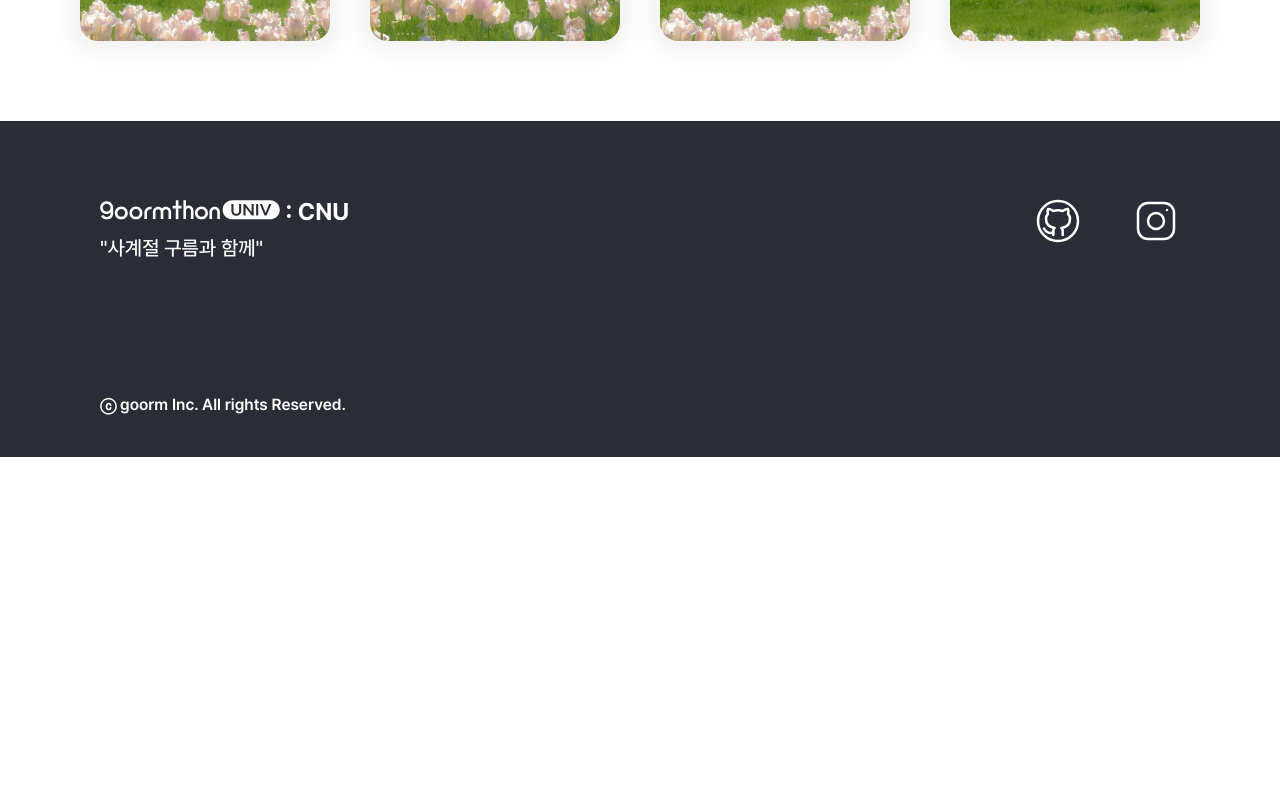
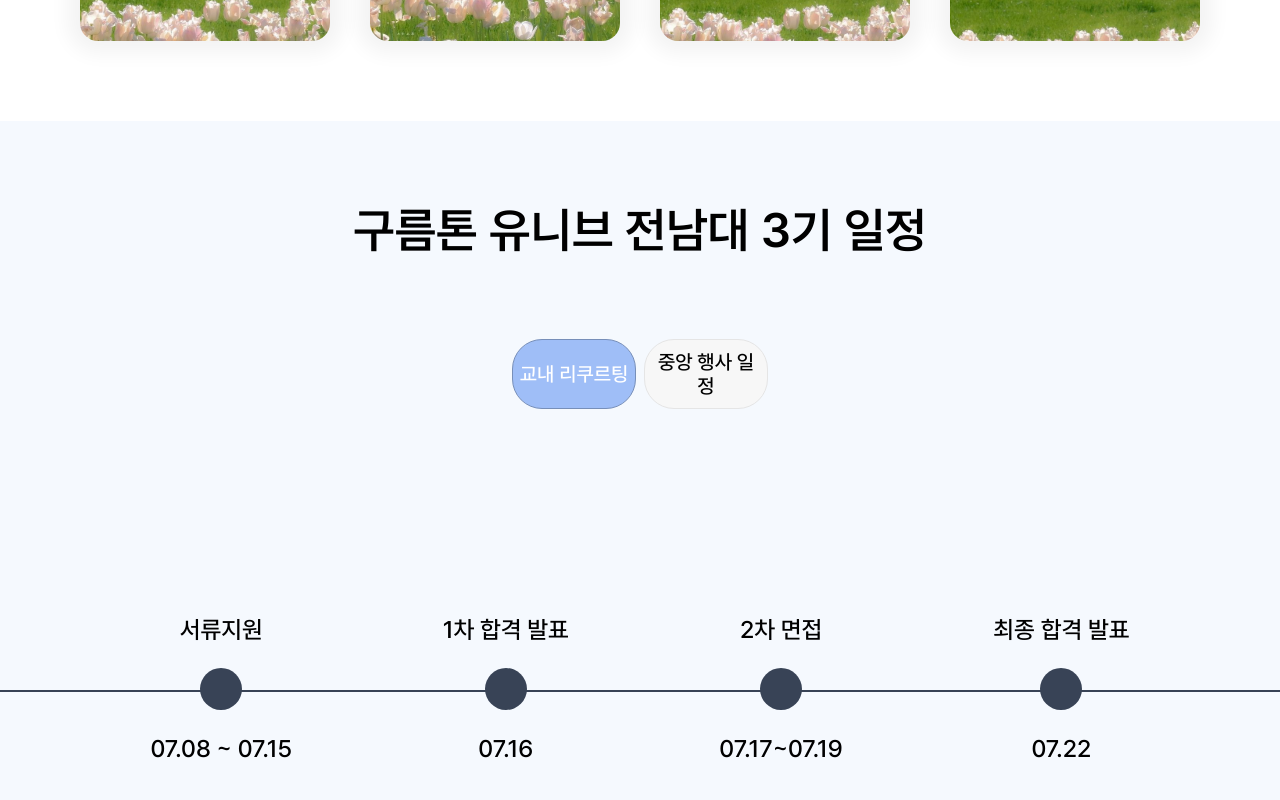
Before and after one commit to 9oormthonUNIV-JNU/B_FE, a React (Vite) app in the folder 9oormthonUNIV_JNU/: page / in a window 1280 px wide. Shown: the part 2560-3360 px from the top of the page. Before the commit the page ends 3017 px from the top, so only its background shows below. Built offline with nearby package versions, Linux system fonts and the light colour scheme; the HTML template or start-up script is replaced by a standard one.

Commit message:
schedule

```diff
--- a/9oormthonUNIV_JNU/src/components/common/atoms/CustomButton.tsx
+++ b/9oormthonUNIV_JNU/src/components/common/atoms/CustomButton.tsx
@@ -1,19 +1,24 @@
-// CustomButton.tsx
 import styled from "styled-components";
 import CustomText from "./CustomText";
 
 type ButtonProps = {
+  borderColor?: string;
+  borderWidth?: string;
   bgColor?: string;
+  radius?: string;
   textColor?: string;
   hoverColor?: string;
   textStyle?: "h1" | "h2" | "h3" | "b1" | "b2" | "b3" | "nav";
   line?: number;
+  onClick?: () => void;
 };
 
 const StyledButton = styled.button<ButtonProps>`
-  border: none;
+ border-style: solid;
+  border-color: ${(props) => props.borderColor || "#FFF"};
+  border-width: ${(props) => (props.borderWidth ? `${props.borderWidth}px` : `0px`)};
   background-color: ${(props) => props.bgColor || "#9fbef7"};
-  border-radius: 20px;
+  border-radius: ${(props) => (props.radius ? `${props.radius}px` : `20px`)};
   color: ${(props) => props.textColor || "#5e5e5e"};
   height: 70px;
   width: 100%;
@@ -26,17 +31,25 @@ const StyledButton = styled.button<ButtonProps>`
 
 const CustomButton: React.FC<ButtonProps & { children: React.ReactNode }> = ({
   children,
+  borderColor,
+  borderWidth,
   bgColor,
+  radius,
   textColor,
   hoverColor,
   textStyle,
   line,
+  onClick,
 }) => {
   return (
     <StyledButton
+    borderColor={borderColor}
+    borderWidth={borderWidth}
       bgColor={bgColor}
+      radius={radius}
       textColor={textColor}
       hoverColor={hoverColor}
+      onClick={onClick}
     >
       <CustomText textStyle={textStyle} color={textColor} line={line}>
         {children}
--- /dev/null
+++ b/9oormthonUNIV_JNU/src/components/common/molecules/ScheduleBox.tsx
@@ -0,0 +1,28 @@
+import schedule_icon from "../../../assets/images/schedule_icon.svg"
+import styled from "styled-components"
+import CustomText from "../atoms/CustomText";
+
+const ScheduleBoxContainer = styled.div`
+display: inline-flex;
+flex-direction: column;
+justify-content: center;
+align-items: center;
+gap: 24px;
+
+`
+type ScheduleBoxProps = {
+    task: string;
+    date: string;
+  };
+
+const ScheduleBox: React.FC<ScheduleBoxProps>= ({task, date}) => {
+    return(
+        <ScheduleBoxContainer>
+        <CustomText textStyle="b2">{task}</CustomText>
+        <img src={schedule_icon}/>
+        <CustomText textStyle="b2">{date}</CustomText>
+        </ScheduleBoxContainer>
+    );
+ };
+
+ export default ScheduleBox;
--- /dev/null
+++ b/9oormthonUNIV_JNU/src/components/common/organisms/ScheduleBoxes.tsx
@@ -0,0 +1,46 @@
+import ScheduleBox from "../molecules/ScheduleBox";
+import styled from "styled-components";
+
+const ScheduleBoxesContainer = styled.div`
+ position: relative;
+  display: flex;
+  width: 100%;
+  justify-content: space-evenly;
+  align-items: center;
+   margin-bottom:286px;
+  `;
+
+const ScheduleLineContainer = styled.div`
+  position: absolute;
+  top: 75px;
+  width:100%;
+ height: 2px;
+ background-color: #384356;
+`
+
+const ScheduleBoxes: React.FC<{
+    ScheduleData?: Array<{
+    task: string;
+    date: string;
+  }>;
+}> = ({ ScheduleData }) => {
+  if (!ScheduleData || ScheduleData.length === 0) {
+    return null;
+  }
+
+  return (
+    <ScheduleBoxesContainer>
+        <ScheduleLineContainer/>
+
+      {ScheduleData.map((data, index) => (
+        <ScheduleBox
+          key={index}
+          task={data.task}
+          date={data.date}
+        />
+      ))}
+    </ScheduleBoxesContainer>
+  );
+};
+
+export default ScheduleBoxes;
--- /dev/null
+++ b/9oormthonUNIV_JNU/src/components/common/templates/Schedule.tsx
@@ -0,0 +1,76 @@
+import { useState } from "react";
+import styled from "styled-components";
+import ScheduleBoxes from "../organisms/ScheduleBoxes";
+import CustomText from "../atoms/CustomText";
+import { RecruitData, EventData } from "../../../constants/ScheduleList";
+import CustomButton from "../atoms/CustomButton";
+
+const ScheduleContainer = styled.div`
+ background-color: #F5F9FE;
+  display: flex;
+  flex-direction: column;
+  justify-content: center;
+  align-items: center;
+  width: 100%;
+  box-sizing: border-box;
+
+
+  .schedule_content {
+    padding: 80px;
+    marginbotton:69px;
+  }
+
+  .button_container {
+      display: flex;
+     justify-content: center;
+      width: 20%;
+      gap: 8px;
+      margin-bottom: 206px;
+
+  }
+`;
+
+const Schedule = () => {
+  const [selectedTab, setSelectedTab] = useState<number>(1);
+
+  const ScheduleData = selectedTab === 1 ? RecruitData : EventData;
+
+  return (
+    <ScheduleContainer>
+      <div className="schedule_content">
+        <CustomText textStyle="h1">구름톤 유니브 전남대 3기 일정</CustomText>
+      </div>
+
+      <div className="button_container">
+        <CustomButton
+          borderColor= {selectedTab === 1 ? "#778FB9" : "#E5E5E5"}
+          borderWidth="1"
+          bgColor={selectedTab === 1 ? "#9FBEF7" : "#F7F7F7"}
+          textColor={selectedTab === 1 ? "#FFF" : "#000"}
+          hoverColor={selectedTab === 1 ? "#778FB9" : "#E5E5E5"}
+          radius="30"
+          textStyle="b3"
+          onClick={() => setSelectedTab(1)}
+        >
+          교내 리쿠르팅
+        </CustomButton>
+        <CustomButton
+          borderColor= {selectedTab === 2 ? "#778FB9" : "#E5E5E5"}
+          borderWidth="1"
+          bgColor={selectedTab === 2 ? "#9FBEF7" : "#F7F7F7"}
+          textColor={selectedTab === 2 ? "#FFF" : "#000"}
+          hoverColor={selectedTab === 2 ? "#778FB9" : "#E5E5E5"}
+          radius="30"
+          textStyle="b3"
+          onClick={() => setSelectedTab(2)}
+        >
+          중앙 행사 일정
+        </CustomButton>
+      </div>
+
+      <ScheduleBoxes ScheduleData={ScheduleData} />
+    </ScheduleContainer>
+  );
+};
+
+export default Schedule;
--- /dev/null
+++ b/9oormthonUNIV_JNU/src/constants/ScheduleList.ts
@@ -0,0 +1,35 @@
+
+export const RecruitData = [
+    { task:"서류지원",
+      date:"07.08 ~ 07.15"
+    },
+    { task:"1차 합격 발표",
+      date:"07.16"
+    },
+    { task:"2차 면접",
+      date:"07.17~07.19"
+    },
+    { task:"최종 합격 발표",
+      date:"07.22"
+    },
+
+];
+
+export const EventData = [
+    { task:"전체 OT",
+         date:"07.27"
+      },
+      { task:"온보딩",
+        date:"09.21"
+      },
+      { task:"단풍톤 팀빌딩",
+        date:"10월(추후공지)"
+      },
+      { task:"단풍톤",
+        date:"11월(추후공지)"
+      },
+      { task:"9UAP",
+        date:"12월(추후공지)"
+      },
+
+  ];
--- a/9oormthonUNIV_JNU/src/pages/HomePage.tsx
+++ b/9oormthonUNIV_JNU/src/pages/HomePage.tsx
@@ -2,6 +2,7 @@ import styled from "styled-components";
 import IntroductionLogo from "../components/common/templates/IntroductionLogo";
 import Introduction from "../components/common/templates/Introduction";
 import IntroductionActivity from "../components/common/templates/IntroductionActivity";
+import Schedule from "../components/common/templates/Schedule";
 
 const MainContainer = styled.div`
   display: flex;
@@ -15,6 +16,7 @@ const HomePage = () => {
       <IntroductionLogo />
       <Introduction />
       <IntroductionActivity />
+      <Schedule/>
     </MainContainer>
   );
 };
```
Also changed, not shown: 9oormthonUNIV_JNU/src/assets/images/schedule_icon.svg (added).
